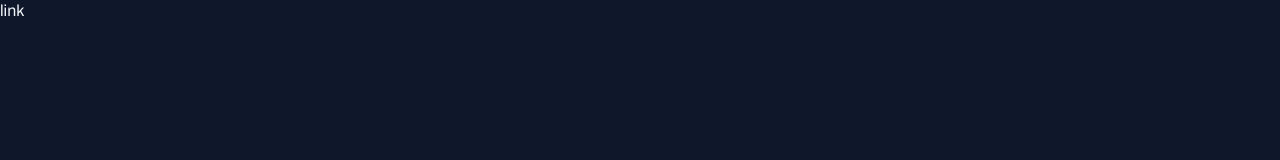
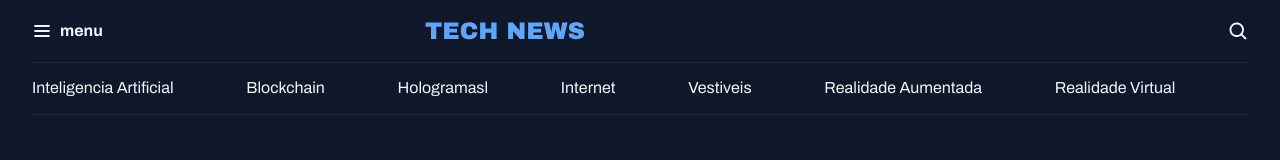
Before and after one commit to gsouza097/portal-de-noticias, a plain HTML site: page index.html in a window 1280 px wide. Drawn offline with Linux system fonts and the light colour scheme; a web font is replaced by a local one.

Commit message:
criando header

```diff
--- a/index.html
+++ b/index.html
@@ -10,7 +10,36 @@
     <link rel="stylesheet" href="styles/index.css">
 </head>
 <body>
-    <a href="#">link</a>
+    <header class="container">
+        <nav id="primary" class="grid grid-flow-col">
+
+            <div>
+                <img src="assets/icons/list.svg" alt="icone de menu">
+                <strong>menu</strong>
+            </div>
+
+            <div>
+                <img src="assets/Logo.svg" alt="TechNews logo">
+            </div>
+
+            <div>
+                <img src="assets/icons/MagnifyingGlass.svg" alt="icone de busca">
+
+            </div>
+
+        </nav>
+        <nav id="secondary" class="grid grid-flow-col">
+
+            <a href="#">Inteligencia Artificial</a>
+            <a href="#">Blockchain</a>
+            <a href="#">Hologramasl</a>
+            <a href="#">Internet</a>
+            <a href="#">Vestiveis</a>
+            <a href="#">Realidade Aumentada</a>
+            <a href="#">Realidade Virtual</a>
+
+        </nav>
+    </header>
 
 </body>
 </html>
--- a/styles/global.css
+++ b/styles/global.css
@@ -38,4 +38,20 @@ a:hover {
 
 h1, h2, h3 {
     font: inherit;
+
 }
+
+.container {
+    max-width: 1280px;
+    margin-inline: auto;
+    padding-inline: 32px;
+}
+
+/*utility first*/
+.grid {
+    display: grid;
+}
+
+.grid-flow-col {
+    grid-auto-flow: column;
+}
--- /dev/null
+++ b/styles/header.css
@@ -0,0 +1,23 @@
+#primary {
+    padding-block: 20px;
+
+    div {
+        display: flex;
+        align-items: center;
+        gap: 8px;
+    }
+
+    div:nth-child(2) {
+        margin-inline-end: auto;
+
+    }
+    div:nth-child(3) {
+        justify-self: end;
+    }
+}
+
+#secondary {
+    padding-block: 14px;
+    border: solid 1px var(--stroke-color);
+    border-inline: none
+}
--- a/styles/index.css
+++ b/styles/index.css
@@ -1 +1,2 @@
 @import url(global.css);
+@import url(header.css);
```
